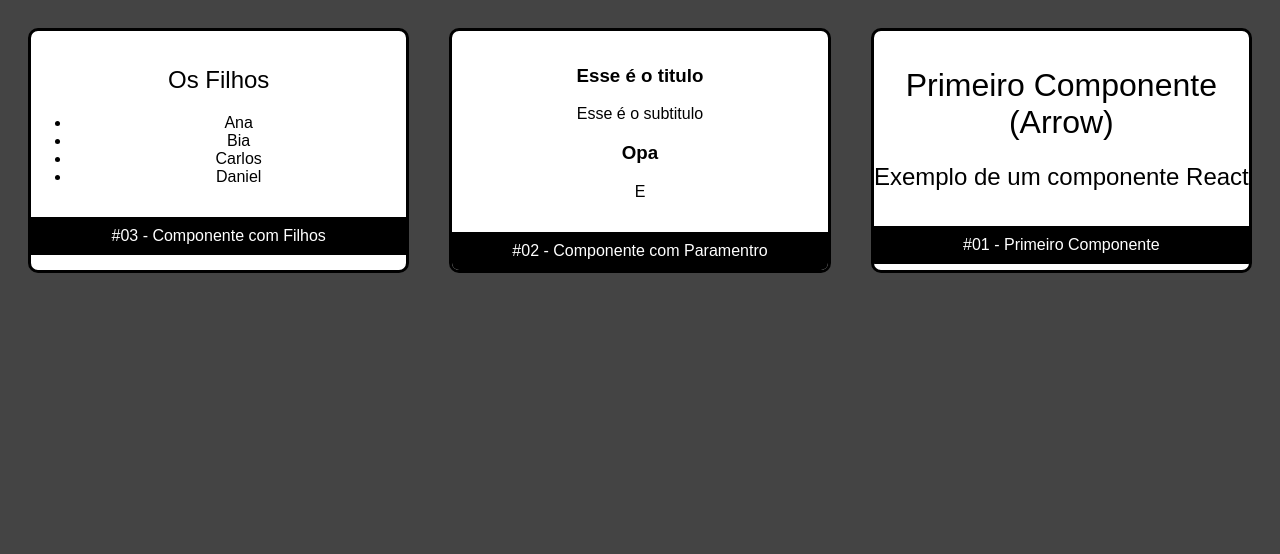
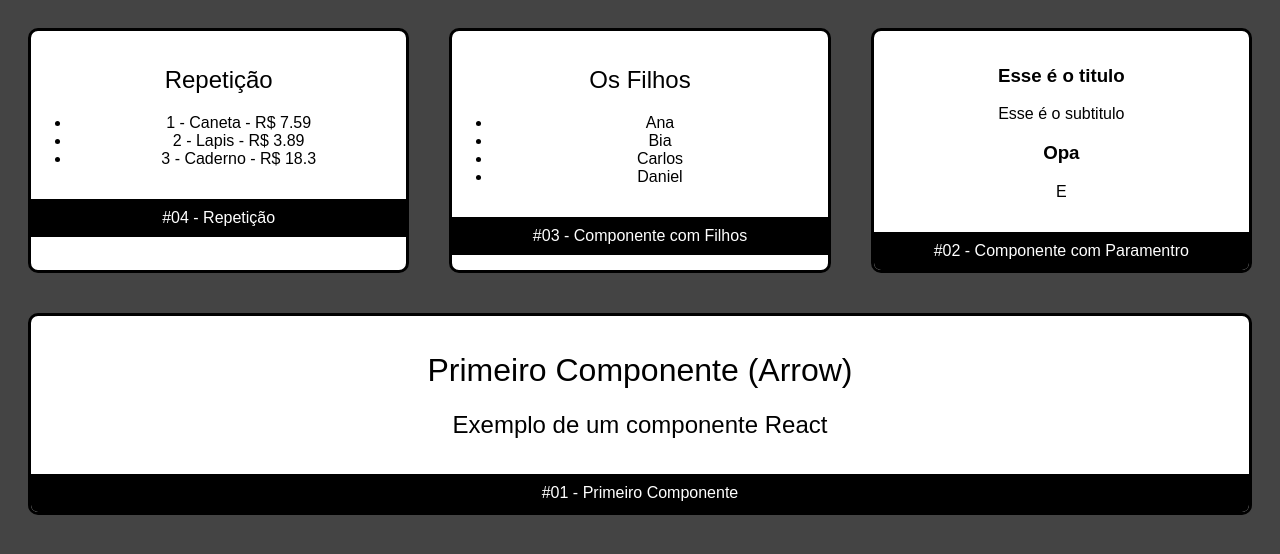
Before and after one commit to tiagoleme2/fundamentos-react, a React (Create React App) app: page / in a window 1280 px wide. Shown: the top 554 px of the page. Built offline with nearby package versions, Linux system fonts and the light colour scheme.

Commit message:
Data Produtos

```diff
--- a/src/App.jsx
+++ b/src/App.jsx
@@ -5,12 +5,15 @@
 import ComParamentro from './components/ComParamentro'
 import ComFilhos from './components/ComFilhos'
 import Card from './components/layout/Card'
+import Repeticao from './components/Repeticao'
 
 
 export default props =>
 
     <div className="App">
-
+        <Card titulo="#04 - Repetição">
+            <Repeticao></Repeticao>
+        </Card>
         <Card titulo="#03 - Componente com Filhos">
             <ComFilhos>
                 <ul>
--- /dev/null
+++ b/src/Data/produtos.js
@@ -0,0 +1,5 @@
+export default [
+    { id: 1, nome: 'Caneta', preco: 7.59 },
+    { id: 2, nome: 'Lapis', preco: 3.89 },
+    { id: 3, nome: 'Caderno', preco: 18.30 },
+]
--- /dev/null
+++ b/src/components/Repeticao.jsx
@@ -0,0 +1,23 @@
+import React from 'react'
+
+import Produtos from '../Data/produtos'
+
+export default props => {
+
+    function getProdutosListItem() {
+        return Produtos.map(prod => {
+            return <li key={prod.id}>
+                    {prod.id} - {prod.nome} - R$ {prod.preco}
+                </li>
+        })
+    }
+
+    return (
+        <div>
+            <h2>Repetição</h2>
+            <ul>
+               {getProdutosListItem()}
+            </ul>
+        </div>
+    )
+}
```
